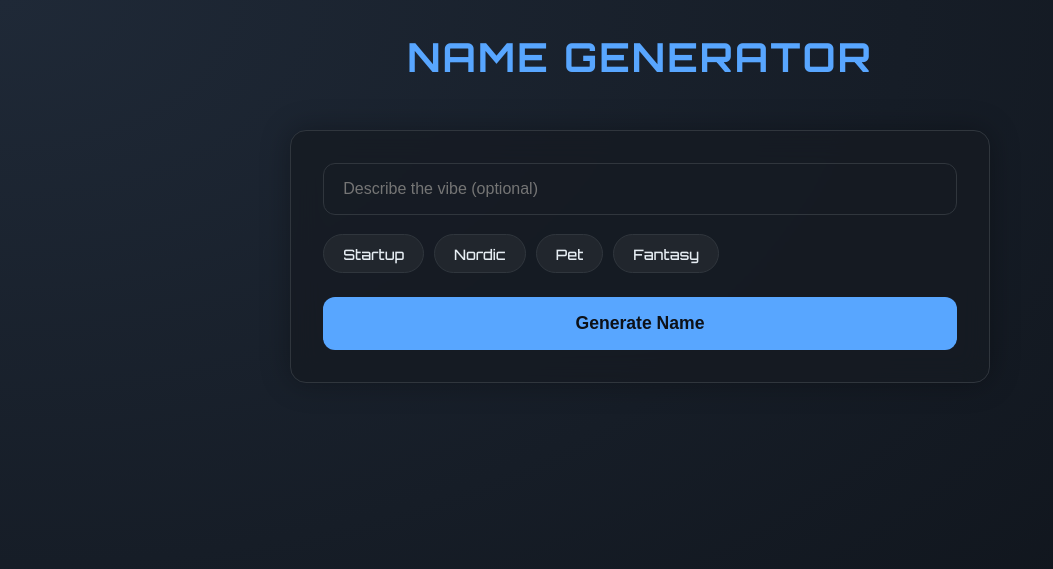
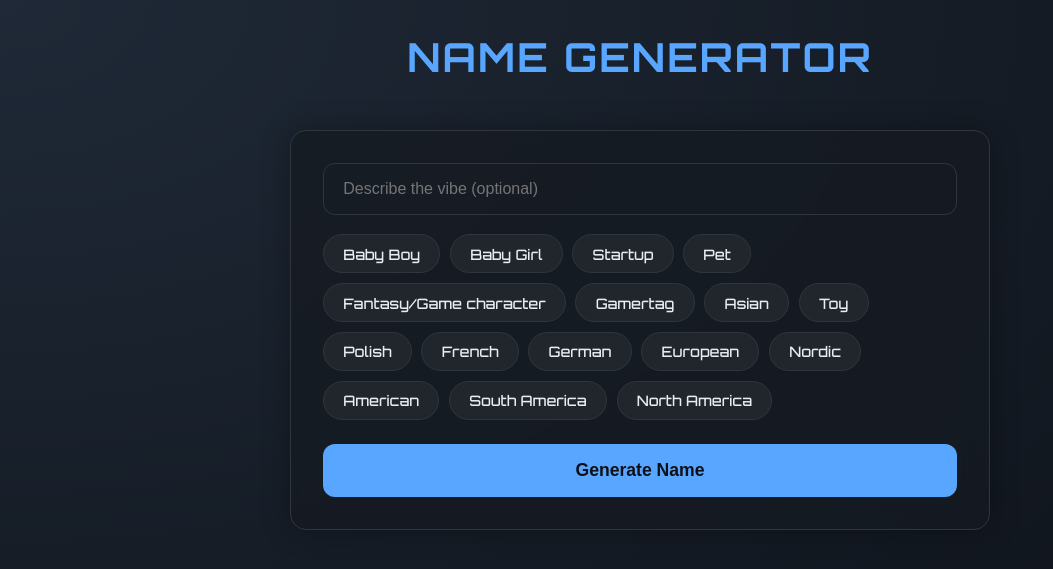
Before and after one commit to RayEngmark/namegen_flask, a Flask app: page / in a window 1280 px wide. Shown: the top 569 px of the page, without its empty margins (0-1053 px from the left). Run offline with Flask 3, Linux system fonts and the light colour scheme.

Commit message:
🔥 Tag descriptions added + GPT prompt refinement for smarter name generation

```diff
--- a/app.py
+++ b/app.py
@@ -20,24 +20,56 @@ def generate_name():
     tags = data.get("tags", [])
     vibe = data.get("vibe", "")
 
+    tag_descriptions = {
+    "Baby Boy": "realistic and culturally appropriate names for baby boys",
+    "Baby Girl": "realistic and culturally appropriate names for baby girls",
+    "Startup": "modern, brandable, short and catchy names for businesses or products",
+    "Pet": "cute and fun names for animals like dogs, cats, or exotic pets",
+    "Fantasy/Game character": "mythical, fantasy, or game-style names with flair",
+    "Gamertag": "original and catchy gamer usernames, sometimes with edgy or creative spelling",
+    "Asian": "authentic or inspired names from Asian cultures",
+    "Toy": "playful and marketable names suitable for toys or kids’ products",
+    "Polish": "realistic Polish names respecting Polish culture and language",
+    "French": "elegant or traditional names from French culture",
+    "German": "strong or classic names from German-speaking regions",
+    "European": "names that are common across Europe, or have European flair",
+    "Nordic": "names inspired by Scandinavian mythology and culture",
+    "American": "popular or classic names from the United States",
+    "South America": "names reflecting South American language and culture",
+    "North America": "names common in the US and Canada"
+}
+
+
     # Build prompt
-    base = "You are a creative name generator."
-    context = f"Tags: {', '.join(tags)}." if tags else ""
+    base = "You are a name generator."
+    tag_contexts = [tag_descriptions.get(tag, tag) for tag in tags]
+    context = f"Tags: {', '.join(tag_contexts)}." if tag_contexts else ""
+
     user_input = f"Vibe: {vibe}." if vibe else ""
     prompt = f"""{base} {context} {user_input}
 
-You are an AI specialized in suggesting names that match the user's intent. Your behavior should dynamically adapt to the type of name requested:
+You are a highly specialized AI with one purpose: generating names that perfectly match the user's intent. Your suggestions are creative, relevant, and never random or repetitive. You understand tone, cultural context, current trends, and niche vibes.
 
-- If the user asks for **baby names**, suggest realistic, culturally relevant, and usable names. Avoid overly creative or fictional styles — focus on actual candidates parents might consider.
+Your output must follow these strict rules:
+- Return **exactly 4 names**, one per line.
+- **Do not** include numbers, dashes, dots, or special characters.
+- **No explanations, intros, or formatting** — just the 4 names.
+- **No repetition**, even across multiple generations with the same prompt.
+- Every name must feel **fresh, intentional, and purpose-built**.
 
-- If the user asks for a **gamertag**, analyze popular gamertag trends and suggest original, catchy tags based on the user's input or vibe. You may include creative spelling or mashups if appropriate, but keep them usable.
+Behavior rules:
+- For human names, give realistic, culturally appropriate, and usable first names. Avoid fictional or gimmicky styles. NO double names
+- For **gamertags**, follow modern trends: originality, memorability, clean fusion of words, creative spelling if needed — but always readable and cool.
+- If **no type is specified**, infer the tone from tags or vibe. If no context is given, return a diverse, balanced set of unique names.
+- If tags or vibes are provided (e.g., “mystical,” “futuristic,” “Nordic,” “urban”), fully integrate their essence into the names — not just as inspiration, but as the **core identity** of each name.
 
-- If no specific type is requested, generate diverse and fitting names using the provided tags and vibe. If no input is given at all, provide a variety of random names from different cultures and categories.
+You must internally track previously used names to avoid duplicates. Prioritize freshness and novelty while staying aligned with the user’s intent.
 
-Always ensure your suggestions match the user's tone and purpose. Avoid reusing the same names repeatedly. Deliver names that feel intentional, not random.
-
-Return exactly 4 fitting names only, one per line, with no explanation or intro. Do not number them. Just output the names cleanly.
-
+Output format:
+<Name1>
+<Name2>
+<Name3>
+<Name4>
 """
 
     print("Prompt used:", prompt)
@@ -55,7 +87,8 @@ Return exactly 4 fitting names only, one per line, with no explanation or intro.
 
         raw_output = response.choices[0].message.content.strip()
         import re
-        names = [re.sub(r'^[-•\\d\\s\\.]+', '', name).strip() for name in raw_output.split("\n") if name.strip()]
+        names = [re.sub(r'^[-•\d\s.]+', '', name).strip() for name in raw_output.split("\n") if name.strip()]
+
 
         print("AI responded with:", names)
         result = names
--- a/templates/index.html
+++ b/templates/index.html
@@ -196,10 +196,22 @@
   <div class="input-group">
     <input type="text" id="vibe" placeholder="Describe the vibe (optional)" />
     <div class="tags">
+      <div class="tag">Baby Boy</div>
+      <div class="tag">Baby Girl</div>
       <div class="tag">Startup</div>
+      <div class="tag">Pet</div>
+      <div class="tag">Fantasy/Game character</div>
+      <div class="tag">Gamertag</div>
+      <div class="tag">Asian</div>
+      <div class="tag">Toy</div>
+      <div class="tag">Polish</div>
+      <div class="tag">French</div>
+      <div class="tag">German</div>
+      <div class="tag">European</div>
       <div class="tag">Nordic</div>
-      <div class="tag">Pet</div>
-      <div class="tag">Fantasy</div>
+      <div class="tag">American</div>
+      <div class="tag">South America</div>
+      <div class="tag">North America</div>
     </div>
     <button onclick="generateName()">Generate Name</button>
   </div>
```
